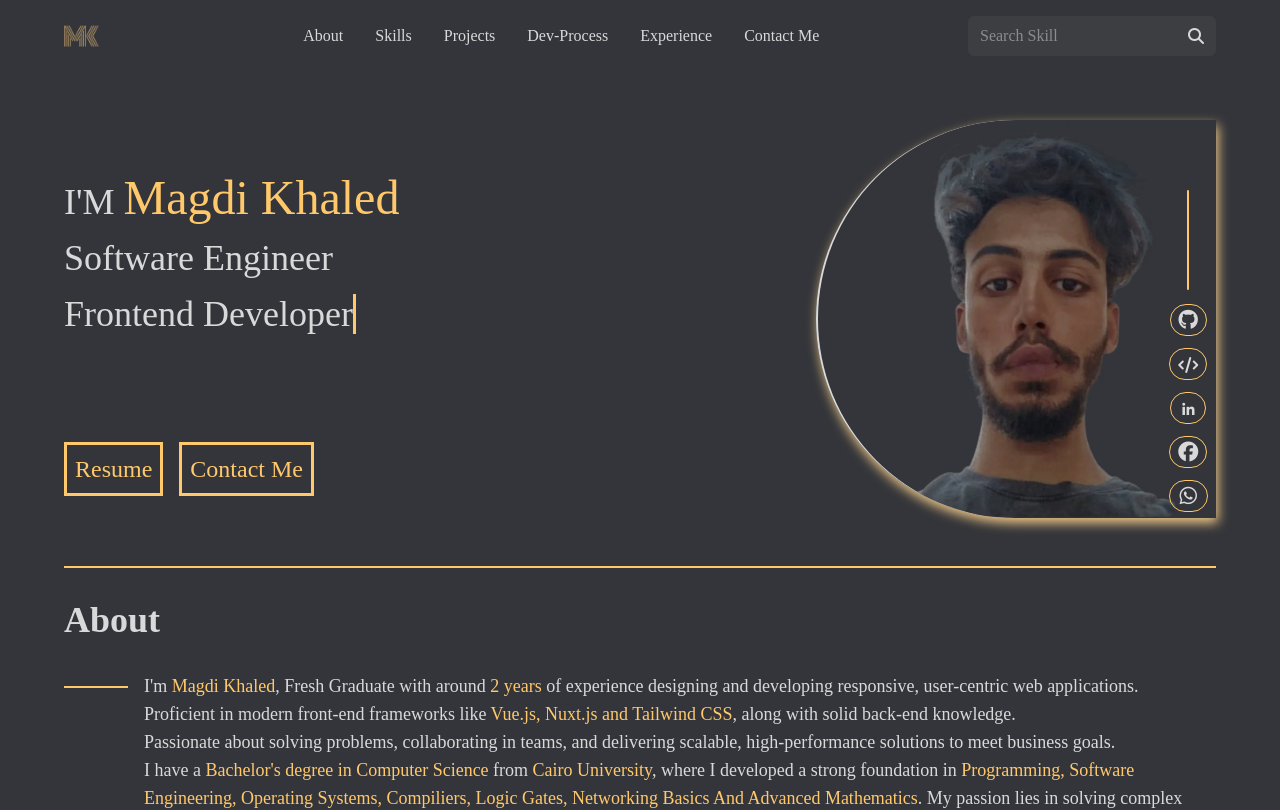
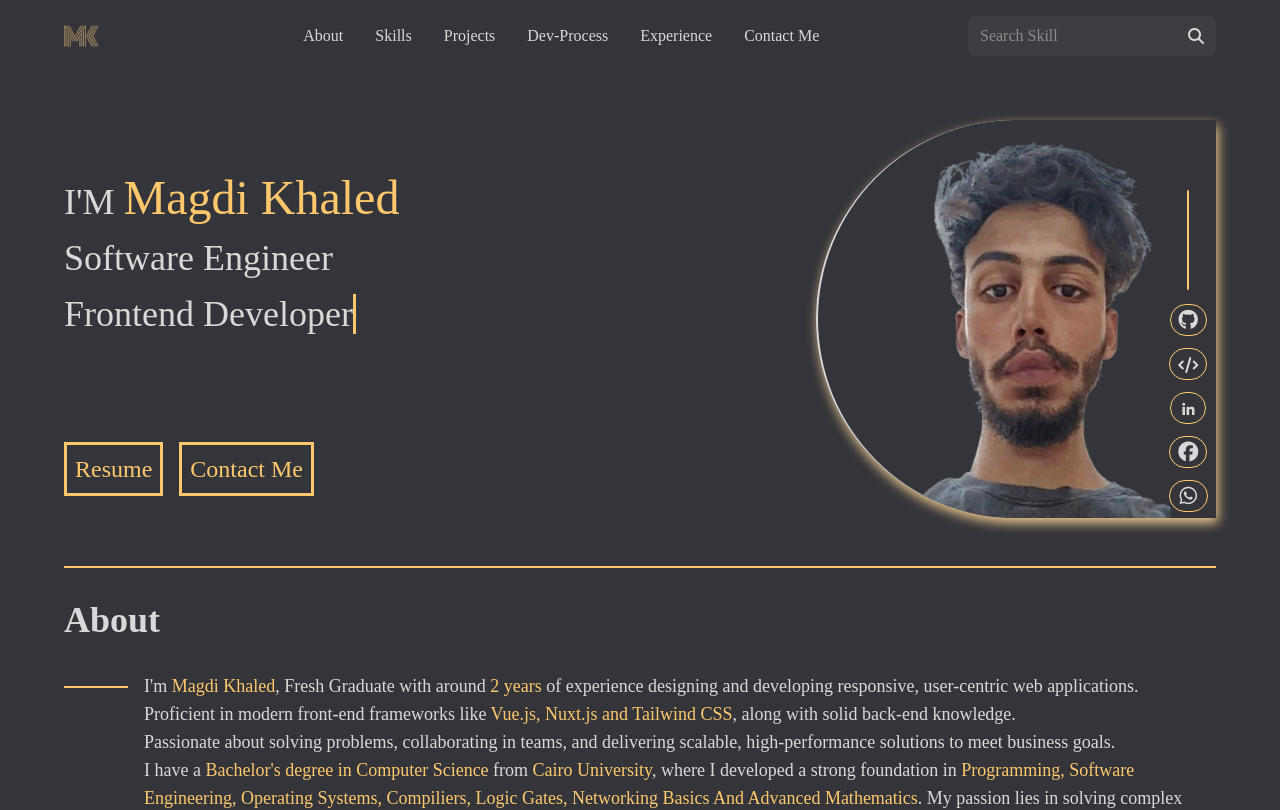
Before and after one commit to Magdi-khaled/Magdi-Khaled-Portfolio, a Vue app: page /portfolio in a window 1280 px wide. Shown: the top 810 px of the page. Built offline with nearby package versions, Linux system fonts and the light colour scheme.

Commit message:
FINAL - update personal image

```diff
--- a/src/composables/projects.js
+++ b/src/composables/projects.js
@@ -19,7 +19,8 @@ export const projects = [
     {
         name: 'E-commerce - Ystore',
         desc: `Online Fashion store that view sellers’ fashion products for sell.
-                Admin can add or update products for sell. User can view his Orders, returns, Pay Cards, Monthly discount QRCode and order any product.`,
+                Admin can add or update products for sell. User can view his Orders,
+                returns, Pay Cards, Monthly discount QRCode and order any product.`,
         src: 'https://ystore-fashion.netlify.app',
         src_code: 'https://github.com/Magdi-khaled/E-commerce-Ystore',
         logo: ystoreLogo,
--- a/src/views/Portfolio.vue
+++ b/src/views/Portfolio.vue
@@ -96,7 +96,7 @@ const openResume = () => {
             <div data-aos="fade-right" data-aos-delay="1500"
                 class="relative w-full md:w-7/12 lg:w-6/12 text-md sm:text-3xl md:text-4xl capitalize flex flex-wrap items-center">
                 <div class="w-full py-0 md:py-12 leading-10 sm:leading-14 h-fit md:h-[8em]">
-                    <img class="block md:hidden w-[6.5em] mb-4 border-2 rounded-full grayscale-[0.3] highlighAnimate"
+                    <img class="block md:hidden w-[7.5em] mb-4 border-2 rounded-full grayscale-[0.35] highlighAnimate"
                         src="../assets/media/personal-img.png" alt="personal-img" loading="lazy">
                     <Preview />
                 </div>
@@ -115,7 +115,7 @@ const openResume = () => {
             <div class="w-5/12 lg:w-6/12 hidden md:flex justify-end items-center">
                 <div data-aos="fade-left" data-aos-delay="1500" class="relative flex justify-end">
                     <!-- Personal Image -->
-                    <img class="w-[30em] lg:w-[25em] border-l-2 rounded-l-full shadow-2xl grayscale-[0.3] highlighAnimate"
+                    <img class="w-[30em] lg:w-[25em] border-l-2 rounded-l-full shadow-2xl grayscale-[0.35] highlighAnimate"
                         src="../assets/media/personal-img.png" alt="personal-img" loading="lazy">
                     <!-- Social Links -->
                     <Social />
```
Also changed, not shown: src/assets/media/personal-img.png.
